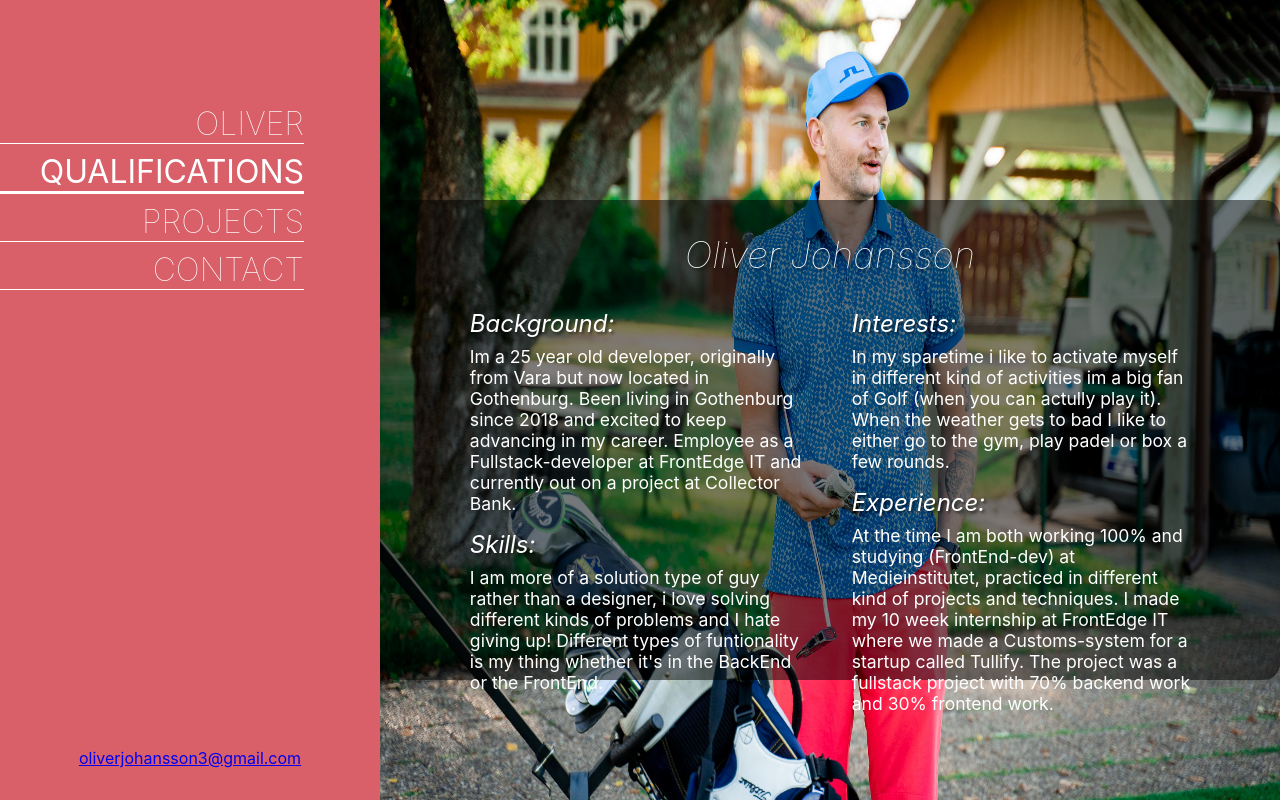
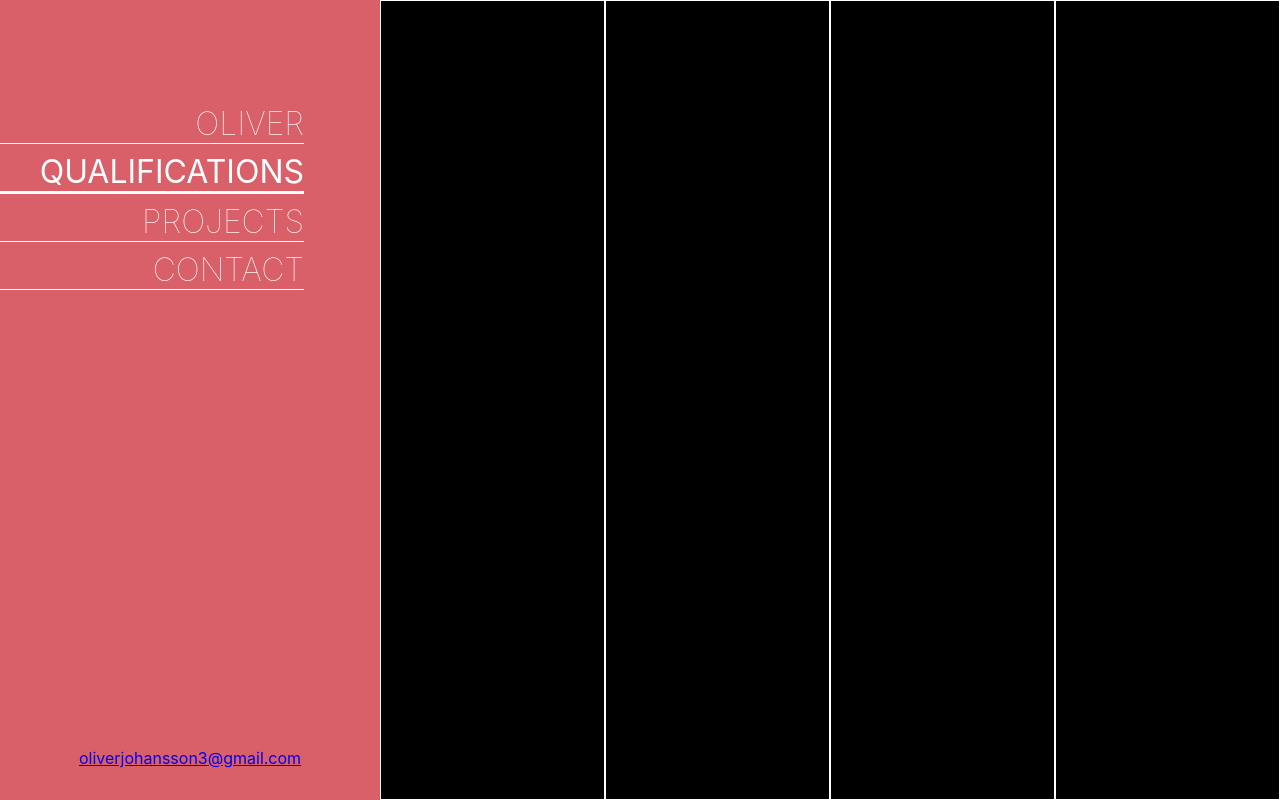
Before and after one commit to Browbeans/Profile-app, a React (Create React App) app: page / in a window 1280 px wide. Both pictures are taken after a click on the element "QUALIFICATIONS". Built offline with nearby package versions, Linux system fonts and the light colour scheme.

Commit message:
added backend component and styling

```diff
--- a/src/Components/Main.tsx
+++ b/src/Components/Main.tsx
@@ -3,6 +3,7 @@ import { RenderContext } from "../Contexts/RenderContext";
 import mainStyle from "../Style/MainStyle";
 import AboutMe from "./AboutMe";
 import Navigation from "./Navigation";
+import Qualifications from "./Qualifications";
 
 const Main:React.FC = () => {
   const mainClasses = mainStyle();
@@ -14,7 +15,7 @@ const Main:React.FC = () => {
           <AboutMe />
         }
         {mode === "qualifications" &&
-          <AboutMe />
+          <Qualifications />
         }
         {mode === "projects" &&
           <AboutMe />
--- a/src/Components/Qualifications.tsx
+++ b/src/Components/Qualifications.tsx
@@ -1,9 +1,15 @@
 import React from "react";
+import qualificationStyle from "../Style/QualificationStyle";
+import Backend from "./QualificationsCmp/Backend";
 
 const Qualifications:React.FC = () => {
+  const qualificationClasses = qualificationStyle();
   return(
-    <div>
-
+    <div className={qualificationClasses.qualificationContainer}>
+      <Backend />
+      <Backend />
+      <Backend />
+      <Backend />
     </div>
   )
 }
--- a/src/Components/QualificationsCmp/Backend.tsx
+++ b/src/Components/QualificationsCmp/Backend.tsx
@@ -1,8 +1,10 @@
 import React from "react";
+import backendStyle from "../../Style/BackendStyle";
 
 const Backend:React.FC = () => {
+  const backendClasses = backendStyle();
   return(
-    <div>
+    <div className={backendClasses.backendContainer}>
 
     </div>
   )
--- a/src/Style/BackendStyle.ts
+++ b/src/Style/BackendStyle.ts
@@ -2,6 +2,12 @@ import { makeStyles } from "@material-ui/core";
 
 const backendStyle = makeStyles(
   () => ({
+    backendContainer: {
+      height: "100vh",
+      width: "25%",
+      background: "black",
+      border: "1px solid #fff"
+    }
 
   }),
   {index: 1}
--- /dev/null
+++ b/src/Style/QualificationStyle.ts
@@ -0,0 +1,18 @@
+import { makeStyles } from "@material-ui/core";
+
+const qualificationStyle = makeStyles(
+  () => ({
+    qualificationContainer: {
+      height: "100vh",
+      background: 'gray',
+      backgroundPositionX: "center",
+      backgroundSize: "100% 100%",
+      backgroundRepeat: "no-repeat",
+      width: "74%",
+      display: "flex",
+    },
+  }),
+  {index: 1}
+)
+
+export default qualificationStyle;
```
